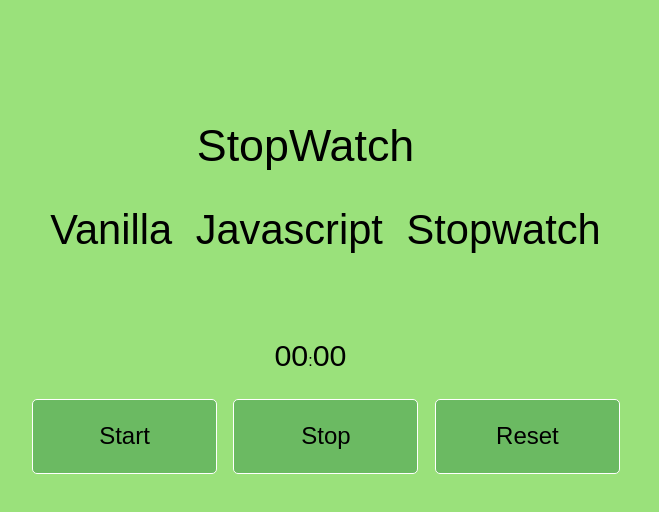
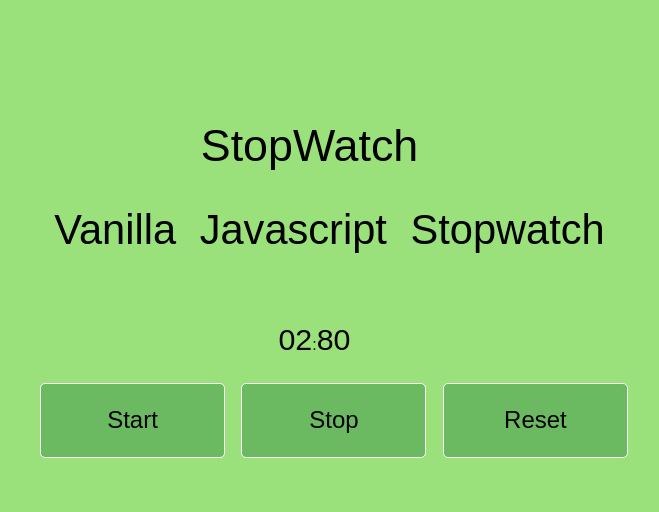
Before and after one commit to sultanarebaka/stopwatch, a plain HTML site: page index.html in a window 1280 px wide. Both pictures are taken after a click on the button "Start". Shown: the whole page, without its empty margins (307-966 px from the left). Drawn offline with Linux system fonts and the light colour scheme.

Commit message:
Add files via upload

```diff
--- a/index.html
+++ b/index.html
@@ -6,21 +6,15 @@
     <meta http-equiv="X-UA-Compatible" content="IE=edge">
     <meta name="viewport" content="width=device-width, initial-scale=1">
     <title>Stopwatch</title>
-    <link rel="stylesheet" href="styles.css"/>
     </head>
     <style>
         body{
     background:#9AE17B;
     font-family: Arial, Helvetica, sans-serif;
     height:100%;
-    margin-left: 333px;
+    padding-left: 333px;
 }
-.container{
-    width: 888px;
-    text-align: center;
-    align-items: center;
-    overflow: hidden;
-}
+
 h1{
     font-family: Arial, Helvetica, sans-serif;
     font-weight: 100;
@@ -48,7 +42,7 @@ p{
     font-family: Arial, Helvetica, sans-serif;
     font-weight: 100;
     text-align: center;
-    padding-top: 6vh;
+    padding-top: 4vh;
     padding-right: 370px;
     padding-bottom: 1px;
 }
@@ -80,11 +74,7 @@ button:hover{
     transition: all .6s ease-in-out;
 
 }
-
-
     </style>
-
-
     <body>
 
         <div class="buttons">
@@ -94,7 +84,68 @@ button:hover{
     <button id="button-start">Start</button>
     <button id="button-stop">Stop</button>
     <button id="button-reset">Reset</button>
-    <script src="script.js"></script>
     </div>
-    </body>
+    <script>
+window.onload = function () {
+
+    var seconds = 00;
+    var tens = 00;
+    var appendTens = document.getElementById("tens")
+    var appendSeconds = document.getElementById("seconds")
+    var buttonStart = document.getElementById('button-start');
+    var buttonStop = document.getElementById('button-stop');
+    var buttonReset = document.getElementById('button-reset');
+    var Interval ;
+
+    buttonStart.onclick = function() {
+
+      clearInterval(Interval);
+       Interval = setInterval(startTimer, 10);
+    }
+
+      buttonStop.onclick = function() {
+         clearInterval(Interval);
+    }
+
+
+    buttonReset.onclick = function() {
+       clearInterval(Interval);
+      tens = "00";
+        seconds = "00";
+      appendTens.innerHTML = tens;
+        appendSeconds.innerHTML = seconds;
+    }
+
+
+
+    function startTimer () {
+      tens++;
+
+      if(tens <= 9){
+        appendTens.innerHTML = "0" + tens;
+      }
+
+      if (tens > 9){
+        appendTens.innerHTML = tens;
+
+      }
+
+      if (tens > 99) {
+        console.log("seconds");
+        seconds++;
+        appendSeconds.innerHTML = "0" + seconds;
+        tens = 0;
+        appendTens.innerHTML = "0" + 0;
+      }
+
+      if (seconds > 9){
+        appendSeconds.innerHTML = seconds;
+      }
+
+    }
+
+
+  }
+  </script>
+</body>
 </html>
```
Also changed, not shown: 1 other file.
